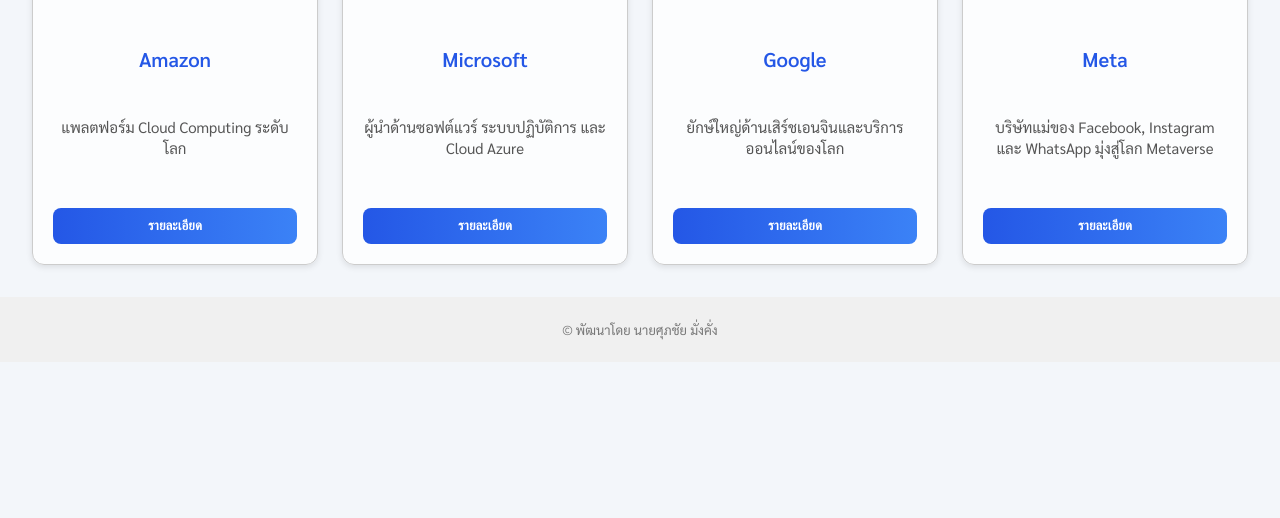
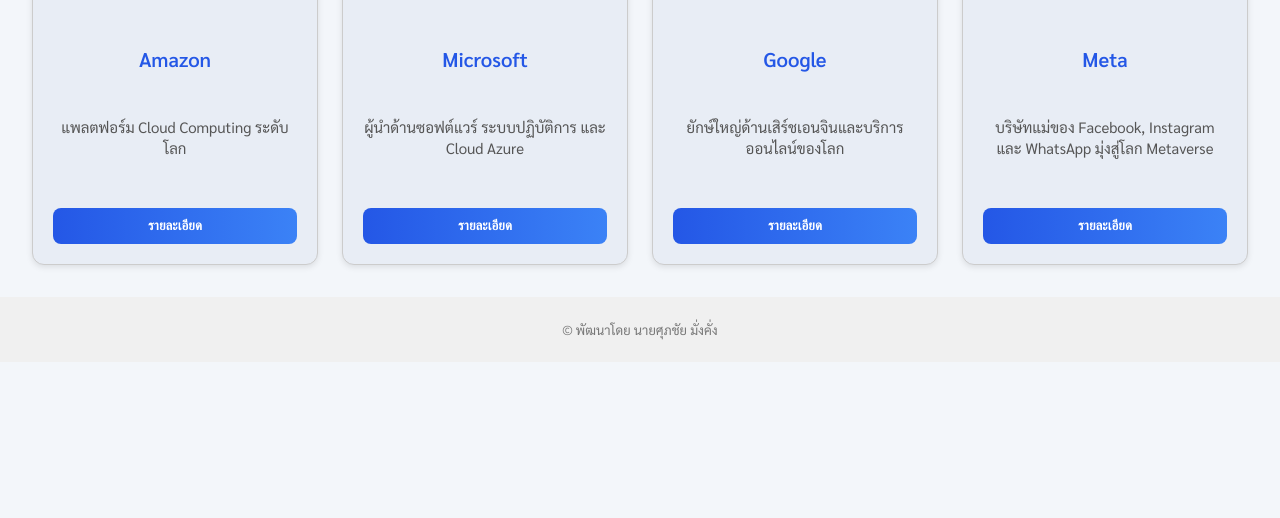
Before and after one commit to Suppachai-M/tech_app2, a plain HTML site: page index.html in a window 1280 px wide. Shown: the part 282-800 px from the top of the page. Drawn offline with Linux system fonts and the light colour scheme.

Commit message:
Add files via upload
เปล่่ยนสีพื้นหลังการ์ด จากขาวนวลเป็นฟ้าเทาอ่อน

```diff
--- a/styles.css
+++ b/styles.css
@@ -38,8 +38,9 @@
 
 /* การ์ดหุ้น */
 .card {
-  background-color: #ffffffcc;
+  background-color: #e8edf5;
   /* สีขาวโปร่งนิดๆ */
+  /* ✅ เปลี่ยนจากขาวนวลเป็นฟ้าเทาอ่อน */
   border: 1px solid #ccc;
   border-radius: 12px;
   padding: 20px;
```
